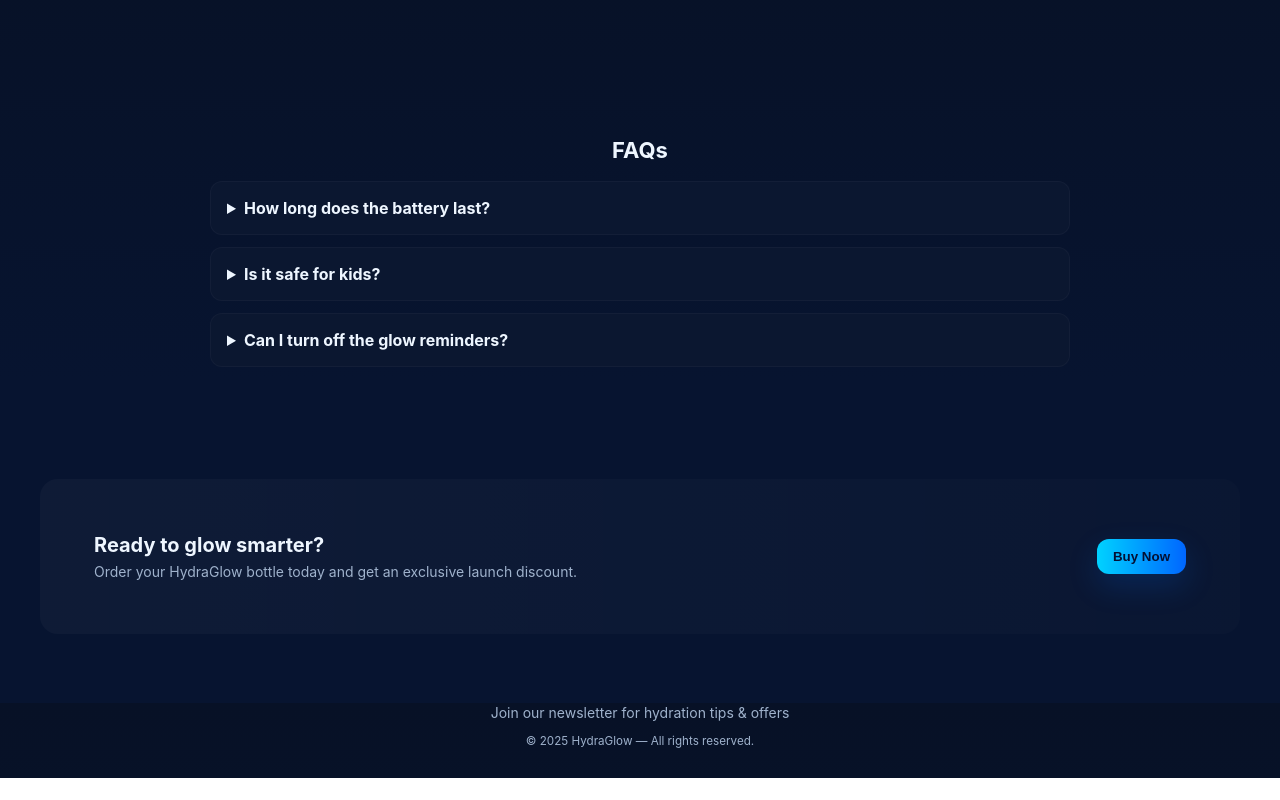
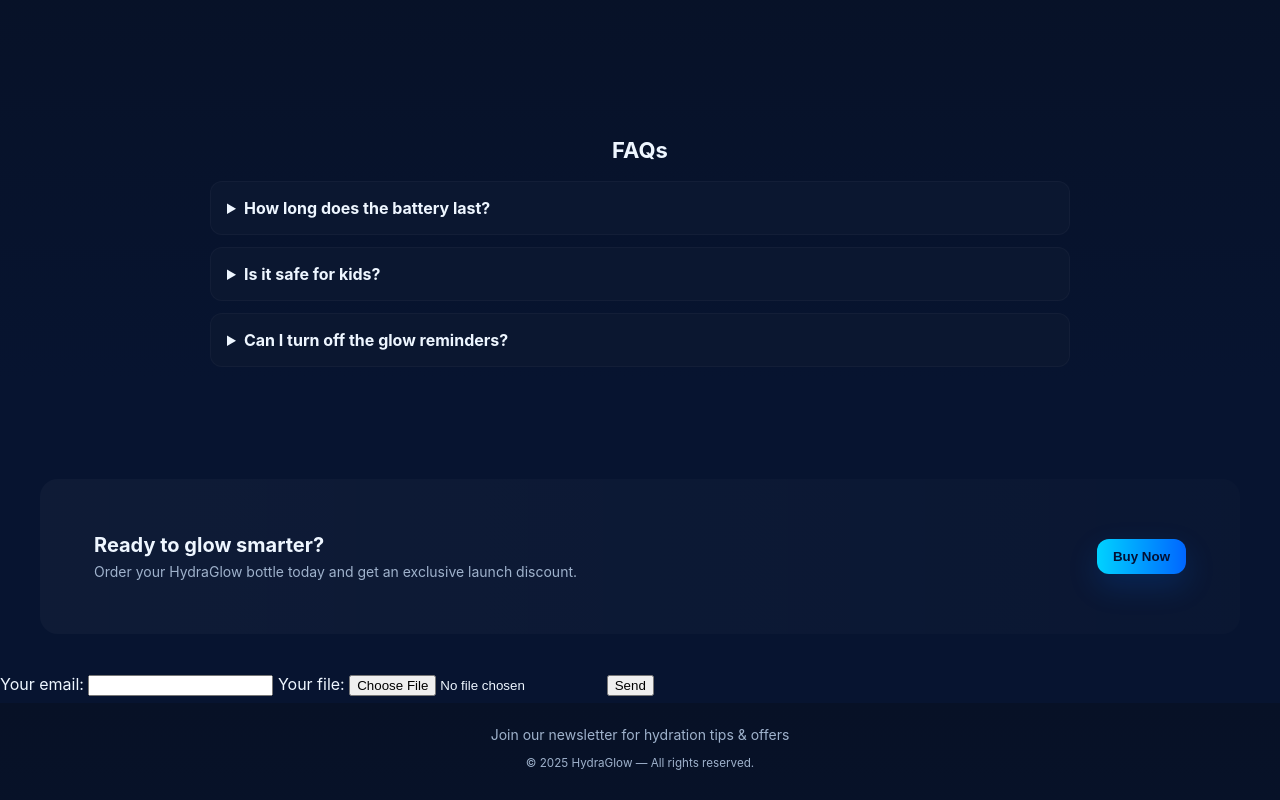
Before and after one commit to ST-design10/hydra-glow, a plain HTML site: page index.html in a window 1280 px wide. Shown: the part 1697-2497 px from the top of the page. Before the commit the page ends 2475 px from the top, so only its background shows below. Drawn offline with Linux system fonts and the light colour scheme.

Commit message:
Update index.html

```diff
--- a/index.html
+++ b/index.html
@@ -301,6 +301,24 @@
         </div>
       </div>
     </section>
+
+    <!-- modify this form HTML and place wherever you want your form -->
+<form
+  action="https://formspree.io/f/xwpezakq"
+  method="POST"
+  enctype="multipart/form-data"
+>
+  <label>
+    Your email:
+    <input type="email" name="email">
+  </label>
+  <label>
+    Your file:
+    <input type="file" name="upload">
+  </label>
+  <button type="submit">Send</button>
+</form>
+
   </main>
 
   <footer>
```
